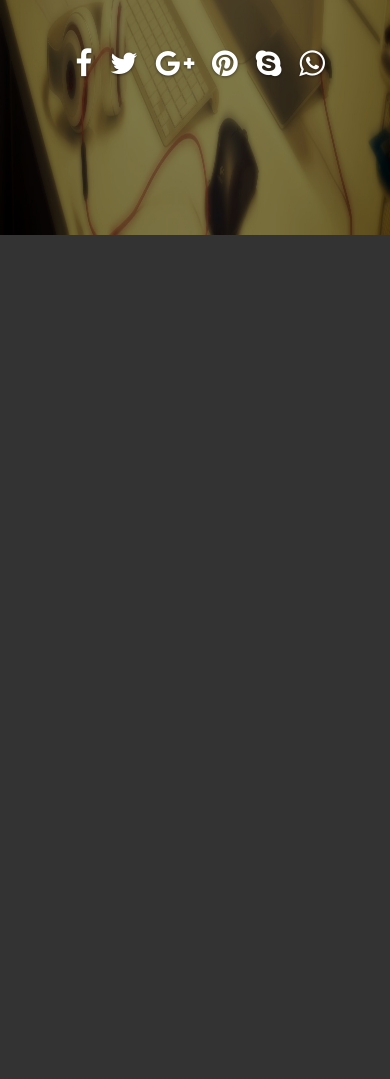
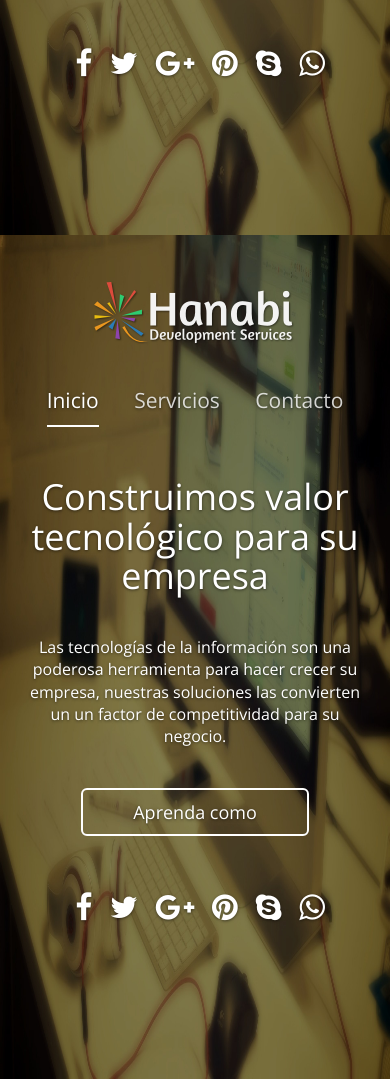
Before and after one commit to HanabiDev/Hanabi, a plain HTML site: page index.html in a window 390 px wide. Shown: the part 609-1688 px from the top of the page. Before the commit the page ends 844 px from the top, so only its background shows below. Drawn offline with nearby package versions, Linux system fonts and the light colour scheme.

Commit message:
Initial commit
Initial project files structure

```diff
--- a/css/cover.css
+++ b/css/cover.css
@@ -47,7 +47,7 @@ body {
 }
 
 /* Extra markup and styles for table-esque vertical and horizontal centering */
-.site-wrapper {
+.section {
   display: table;
   width: 100%;
   height: 100%; /* For at least Firefox */
@@ -57,7 +57,7 @@ body {
   background-image: url(../media/images/bg.jpg);
   background-size: 100% 100%;
 }
-.site-wrapper-inner {
+.section-inner {
   display: table-cell;
   vertical-align: top;
 }
@@ -171,7 +171,7 @@ body {
     bottom: 0;
   }
   /* Start the vertical centering */
-  .site-wrapper-inner {
+  .section-inner {
     vertical-align: middle;
   }
   /* Handle the widths */
--- a/index.html
+++ b/index.html
@@ -29,9 +29,9 @@
 
   <body>
 
-    <div class="site-wrapper">
+    <div class="section">
 
-      <div class="site-wrapper-inner">
+      <div class="section-inner">
 
         <div class="cover-container">
 
@@ -88,9 +88,68 @@
         </div>
 
       </div>
-
     </div>
 
+    <div class="section">
+
+      <div class="section-inner">
+
+        <div class="cover-container">
+
+          <div class="masthead clearfix">
+            <div class="inner">
+              <h3 class="masthead-brand">
+                <img class="logo" src="media/images/logo.png">
+              </h3>
+              <nav>
+                <ul class="nav masthead-nav">
+                  <li class="active"><a href="#">Inicio</a></li>
+                  <li><a href="#">Servicios</a></li>
+                  <li><a href="#">Contacto</a></li>
+                </ul>
+              </nav>
+            </div>
+          </div>
+
+          <div class="inner cover">
+            <h1 class="cover-heading">Construimos valor tecnológico para su empresa</h1>
+            <p class="lead">
+              Las tecnologías de la información son una poderosa herramienta para hacer crecer su empresa, nuestras soluciones las convierten un un factor de competitividad para su negocio.
+            </p>
+            <p class="lead">
+              <a href="#" class="btn btn-lg btn-default">Aprenda como</a>
+            </p>
+          </div>
+
+          <div class="mastfoot">
+            <div class="inner">
+              <p class="social">
+                <a href="" data-toggle="tooltip" data-placement="top" title="Síguenos en Facebook">
+                  <i class="fa fa-facebook"></i>
+                </a>
+                <a href="" data-toggle="tooltip" data-placement="top" title="Síguenos en Twitter">
+                  <i class="fa fa-twitter"></i>
+                </a>
+                <a href="" data-toggle="tooltip" data-placement="top" title="Síguenos en Google+">
+                  <i class="fa fa-google-plus"></i>
+                </a>
+                <a href="" data-toggle="tooltip" data-placement="top" title="Síguenos en Pinterest">
+                  <i class="fa fa-pinterest"></i>
+                </a>
+                <a href="" data-toggle="tooltip" data-placement="top" title="Contáctanos en Skype">
+                  <i class="fa fa-skype"></i>
+                </a>
+                <a href="" data-toggle="tooltip" data-placement="top" title="Contáctanos en Whatsapp">
+                  <i class="fa fa-whatsapp"></i>
+                </a>
+              </p>
+            </div>
+          </div>
+
+        </div>
+
+      </div>
+    </div>
     <!-- Bootstrap core JavaScript
     ================================================== -->
     <!-- Placed at the end of the document so the pages load faster -->
```
